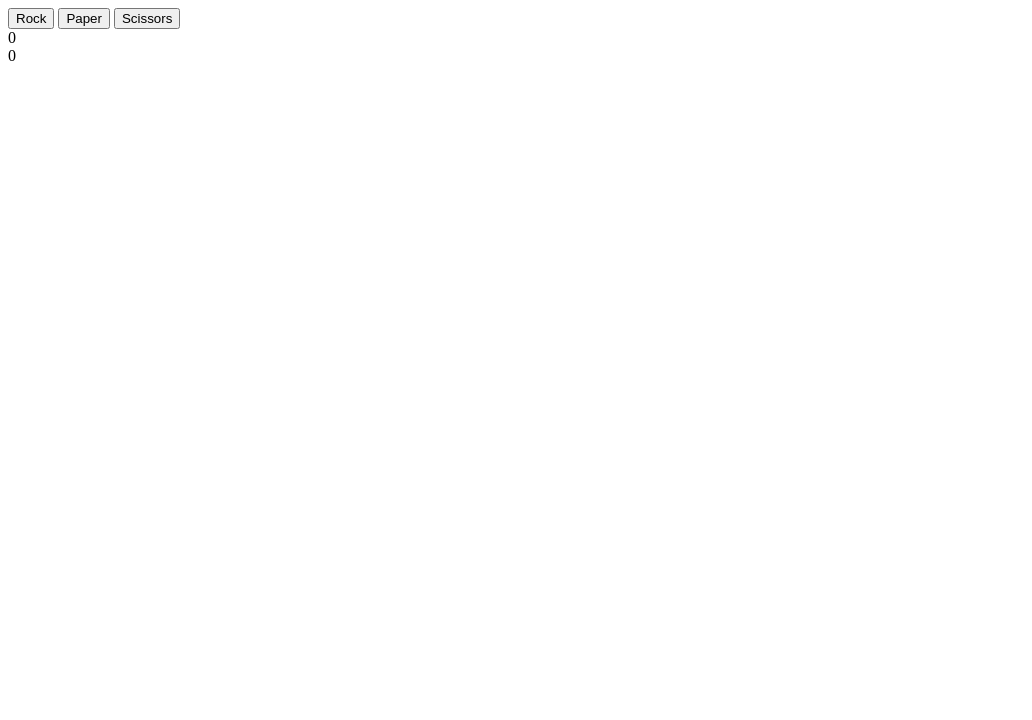
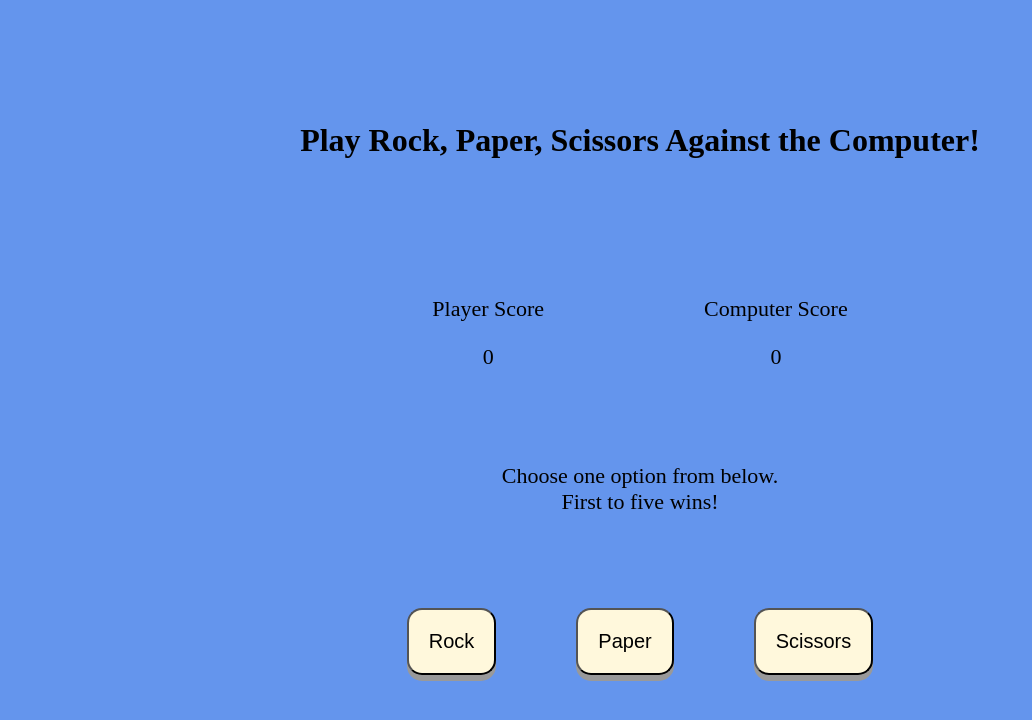
Before and after one commit to cjmonahan10/rockPaperScissors, a plain HTML site: page index.html in a window 1280 px wide. Shown: the whole page, without its empty margins (0-1032 px from the left). Drawn offline with Linux system fonts and the light colour scheme.

Commit message:
Added styles to css sheet and made small changes functionality.

```diff
--- a/index.html
+++ b/index.html
@@ -9,16 +9,23 @@
     <link rel="stylesheet" href="styles.css">
 </head>
 <body>
+    <h1>Play Rock, Paper, Scissors Against the Computer!</h1>
+    <div class="counters">
+        <div class="counterLayout">
+            <p>Player Score</p>
+        <div class="count countPlayer">0</div>
+        </div>
+        <div class="counterLayout">
+            <p>Computer Score</p>
+        <div class="count countComputer">0</div>
+        </div>
+    </div>
+    <div class="message">Choose one option from below.<br>First to five wins!</div>
     <div class="buttons">
         <button data-choice="rock" class="btn rock">Rock</button>
         <button data-choice="paper" class="btn paper">Paper</button>
         <button data-choice="scissors" class="btn scissors">Scissors</button>
     </div>
-    <div class="counters">
-        <div class="count countPlayer">0</div>
-        <div class="count countComputer">0</div>
-    </div>
-    <div class="message"></div>
 </body>
 <script src="javascript.js"></script>
 </html>
--- a/javascript.js
+++ b/javascript.js
@@ -62,10 +62,10 @@ function singleGame(){
        }
        if(result === "computer"){
         increaseCounter(document.querySelector(".countComputer"));
-        document.querySelector(".message").textContent = `You lose! ${computerChoice} beats ${playerChoice}.`;
+        document.querySelector(".message").textContent = `You lose! ${computerChoice.charAt(0).toUpperCase()+computerChoice.slice(1)} beats ${playerChoice}.`;
        } else if (result === "player"){
         increaseCounter(document.querySelector(".countPlayer"));
-        document.querySelector(".message").textContent = `You win! ${playerChoice} beats ${computerChoice}.`;
+        document.querySelector(".message").textContent = `You win! ${playerChoice.charAt(0).toUpperCase()+playerChoice.slice(1)} beats ${computerChoice}.`;
        } else {
         document.querySelector(".message").textContent = "Its a tie! Try again.";
        }
--- a/styles.css
+++ b/styles.css
@@ -0,0 +1,46 @@
+
+body {
+    background-color: #6495ED;
+    display: flex;
+    flex-direction: column;
+    align-items: center;
+    justify-content: space-evenly;
+    height: 95vh;
+}
+
+div.counters {
+    display: flex;
+    gap: 20vh;
+}
+
+div.counterLayout {
+    display: flex;
+    flex-direction: column;
+    align-items: center;
+    font-size: 22px;
+}
+
+div.message {
+    font-size: 22px;
+    text-align: center;
+}
+
+.buttons {
+    display: flex;
+    gap: 10vh;
+}
+
+.btn {
+    font-size: 20px;
+    padding: 20px 20px;
+    border-radius: 15px;
+    background-color: #FFF8DC;
+    cursor: pointer;
+    box-shadow: 0 6px #999;
+}
+
+.btn:hover {background-color: #DCDCDC;}
+.btn:active {
+    box-shadow: 0 2px #999;
+    transform: translateY(2px);
+}
```
